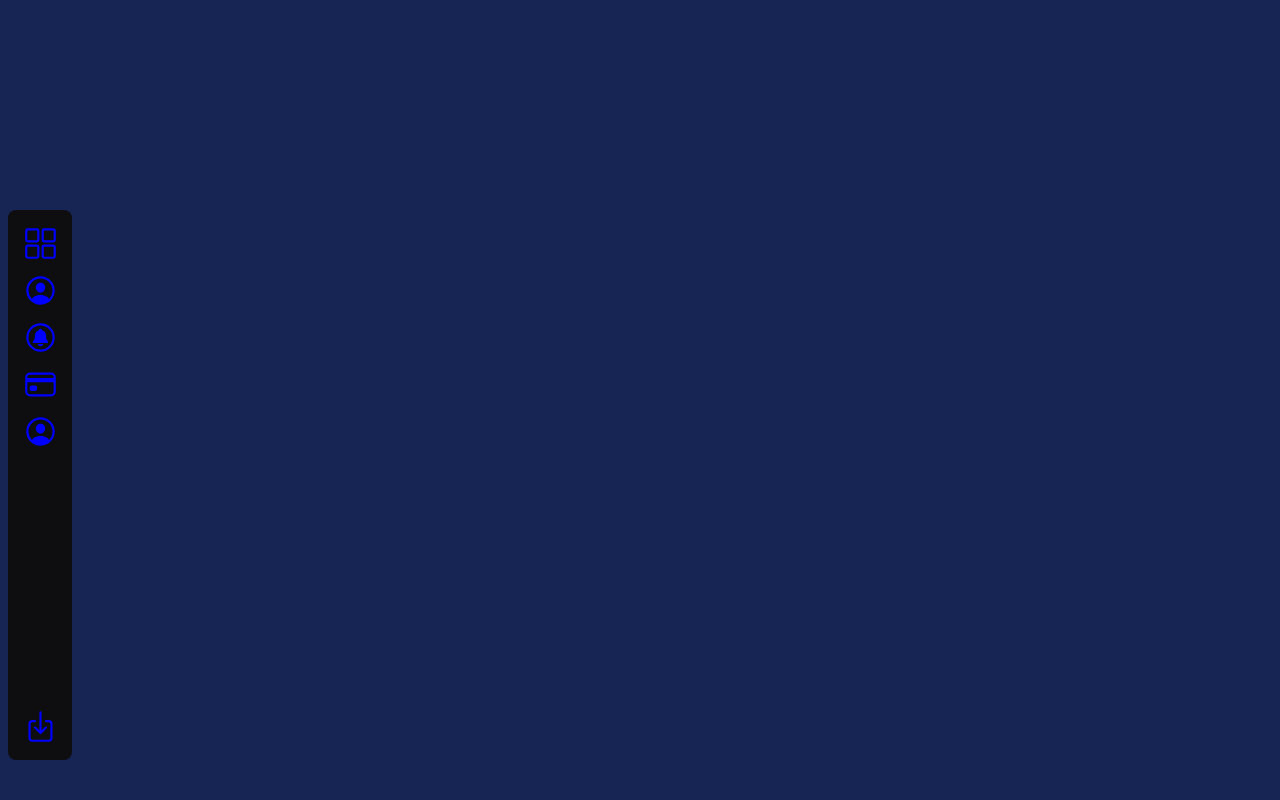
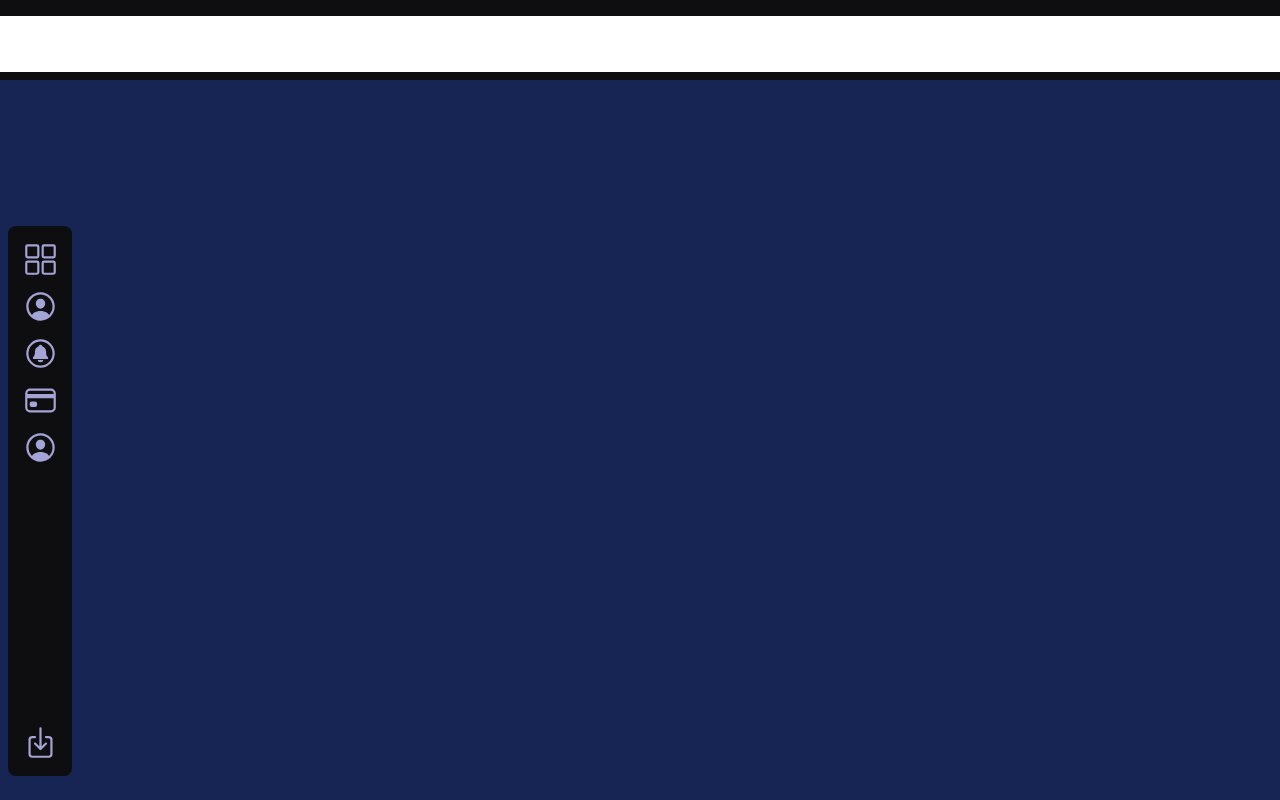
Before and after one commit to DC-21/smart-contracts-blockchain-webapp, a React (Vite) app in the folder client/: page / in a window 1280 px wide. Built offline with nearby package versions, Linux system fonts and the light colour scheme; what @thirdweb-dev/react would draw is missing.

Commit message:
first commit

```diff
--- a/client/src/App.jsx
+++ b/client/src/App.jsx
@@ -1,9 +1,11 @@
 import React from 'react'
 import Sidebar from './components/Sidebar'
+import Navbar from './components/Navbar'
 
 const App = () => {
   return (
     <div className='h-screen w-full bg-blue-950'>
+      <Navbar/>
       <Sidebar/>
     </div>
   )
--- /dev/null
+++ b/client/src/components/Navbar.jsx
@@ -0,0 +1,11 @@
+import React from 'react'
+
+const Navbar = () => {
+  return (
+    <div className='top-4 pt-4 w-full h-20 bg-[#0e0e10]'>
+        <div className='bg-white py-7 px-4 w-full'></div>
+    </div>
+  )
+}
+
+export default Navbar;
--- a/client/src/components/Sidebar.jsx
+++ b/client/src/components/Sidebar.jsx
@@ -2,7 +2,7 @@ import React from 'react';
 
 const Sidebar = () => {
   return (
-    <div className='w-16 rounded-lg pt-4 pb-4 flex flex-col justify-between fixed bottom-10 left-2 h-[550px] bg-[#0e0e10]'>
+    <div className='w-16 rounded-lg pt-4 pb-4 flex flex-col justify-between fixed bottom-6 left-2 h-[550px] bg-[#0e0e10]'>
       <div className='w-full h-full flex gap-3 top-0 flex-col'>
         <a className='flex justify-center'>
           <ion-icon name="grid-outline"></ion-icon>
--- a/client/src/index.css
+++ b/client/src/index.css
@@ -3,7 +3,7 @@
 @tailwind utilities;
 
 ion-icon {
-    color: blue;
+    color: rgb(164, 164, 214);
     font-size: 35px;
     align-items: center;
   }
```
